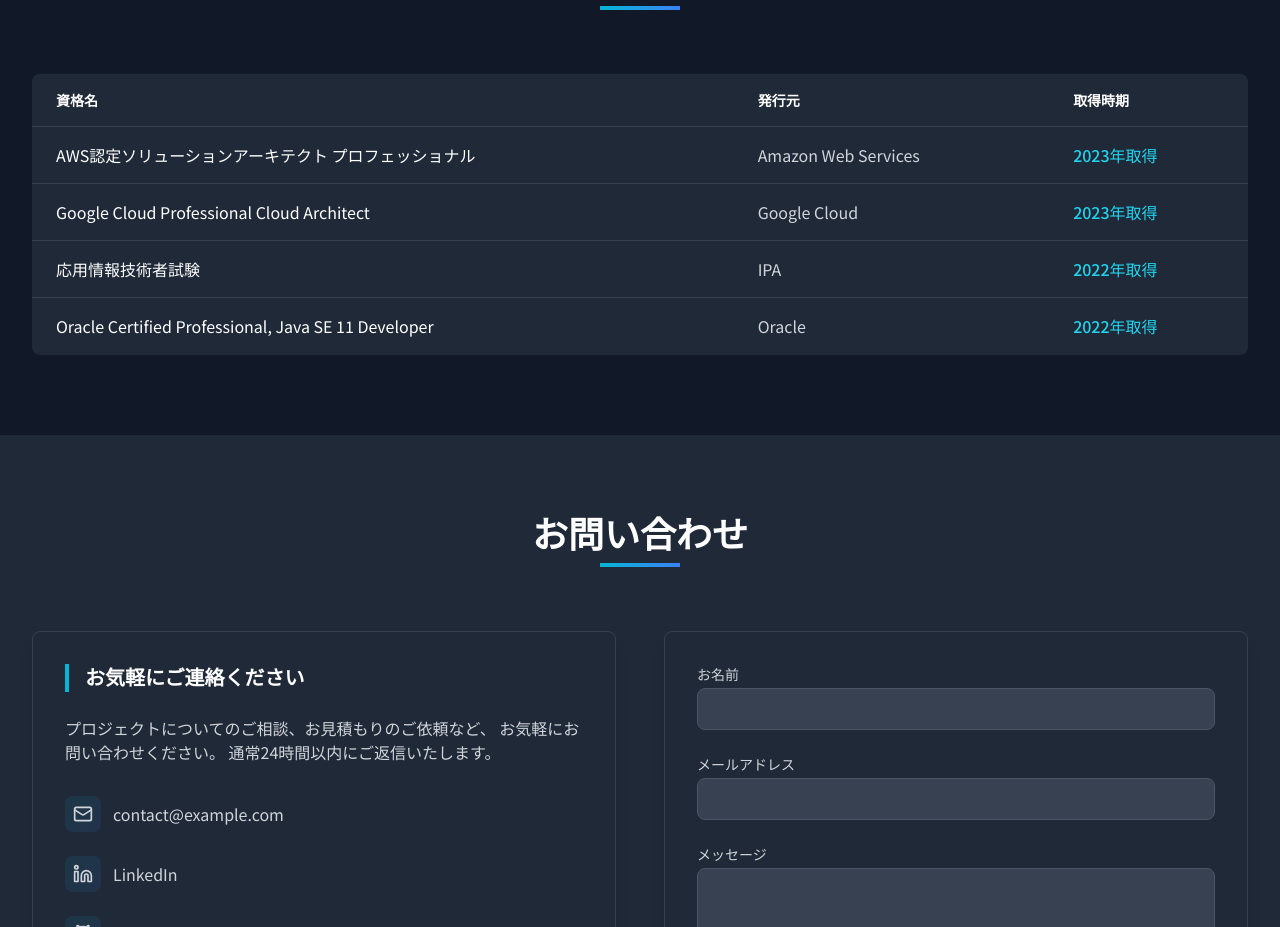
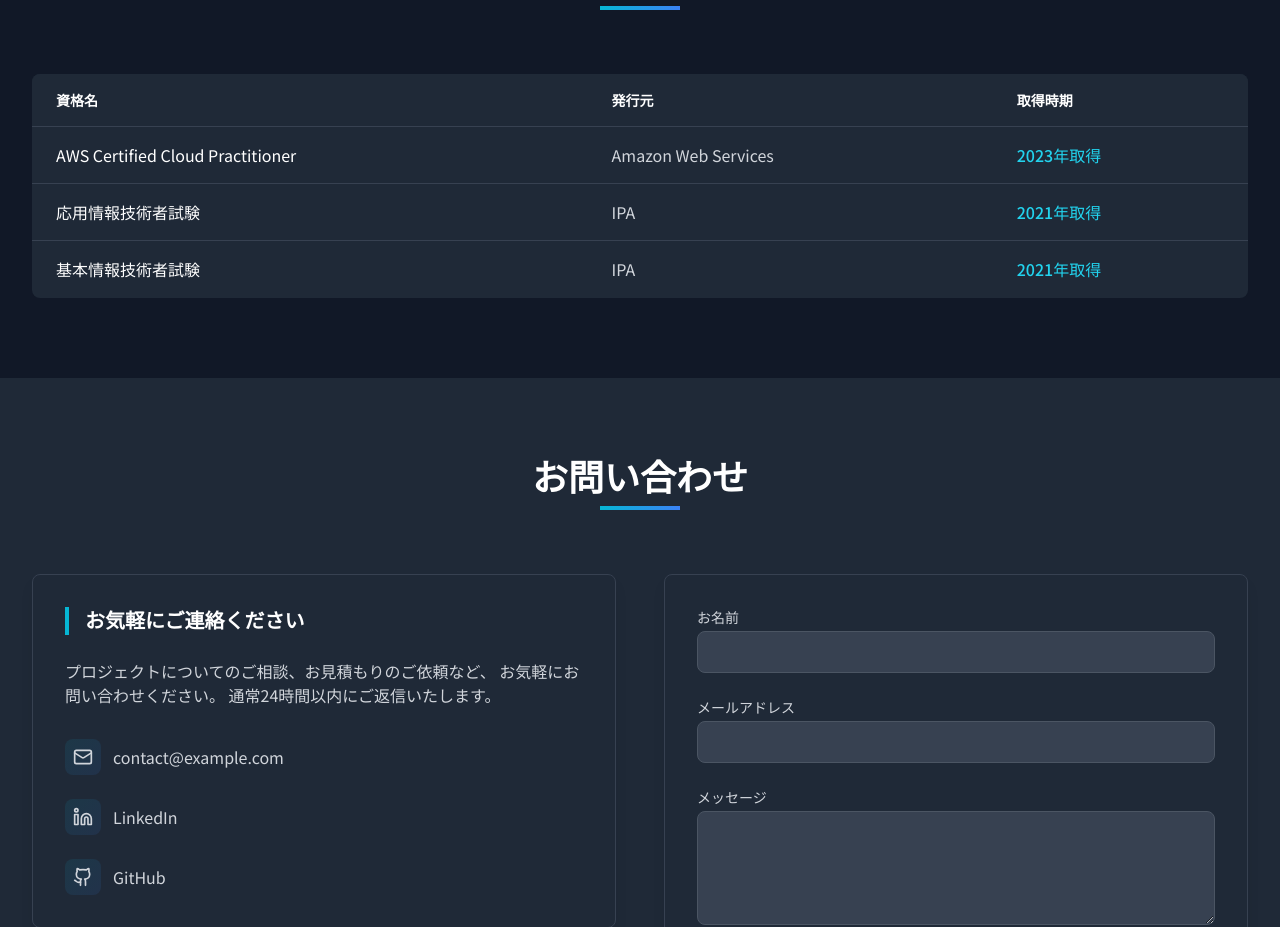
Before and after one commit to KM0912/portfolio, a React (Vite) app: page / in a window 1280 px wide. Shown: the part 4340-5267 px from the top of the page. Built offline with nearby package versions, Linux system fonts and the light colour scheme.

Commit message:
Certificationsコンポーネントの認証データを外部データファイルに移動し、データ構造を更新

```diff
--- a/src/components/Certifications.tsx
+++ b/src/components/Certifications.tsx
@@ -1,28 +1,6 @@
 import SectionTitle from "./SectionTitle";
 import { useIntersectionObserver } from "../utils/useIntersectionObserver";
-
-const certifications = [
-  {
-    name: "AWS認定ソリューションアーキテクト プロフェッショナル",
-    issuer: "Amazon Web Services",
-    date: "2023年取得",
-  },
-  {
-    name: "Google Cloud Professional Cloud Architect",
-    issuer: "Google Cloud",
-    date: "2023年取得",
-  },
-  {
-    name: "応用情報技術者試験",
-    issuer: "IPA",
-    date: "2022年取得",
-  },
-  {
-    name: "Oracle Certified Professional, Java SE 11 Developer",
-    issuer: "Oracle",
-    date: "2022年取得",
-  },
-];
+import { certifications } from "../data/data";
 
 const Certifications = () => {
   const { elementRef, isVisible } = useIntersectionObserver();
--- a/src/data/data.ts
+++ b/src/data/data.ts
@@ -17,6 +17,12 @@
   image: string;
   tech: string[];
   role: string;
+};
+
+type Certification = {
+  name: string;
+  issuer: string;
+  date: string;
 };
 
 export const profile: Profile = [
@@ -144,3 +150,21 @@
     role: "プロジェクトリーダー / 設計 / 開発",
   },
 ];
+
+export const certifications: Certification[] = [
+  {
+    name: "AWS Certified Cloud Practitioner",
+    issuer: "Amazon Web Services",
+    date: "2023年取得",
+  },
+  {
+    name: "応用情報技術者試験",
+    issuer: "IPA",
+    date: "2021年取得",
+  },
+  {
+    name: "基本情報技術者試験",
+    issuer: "IPA",
+    date: "2021年取得",
+  },
+];
```
